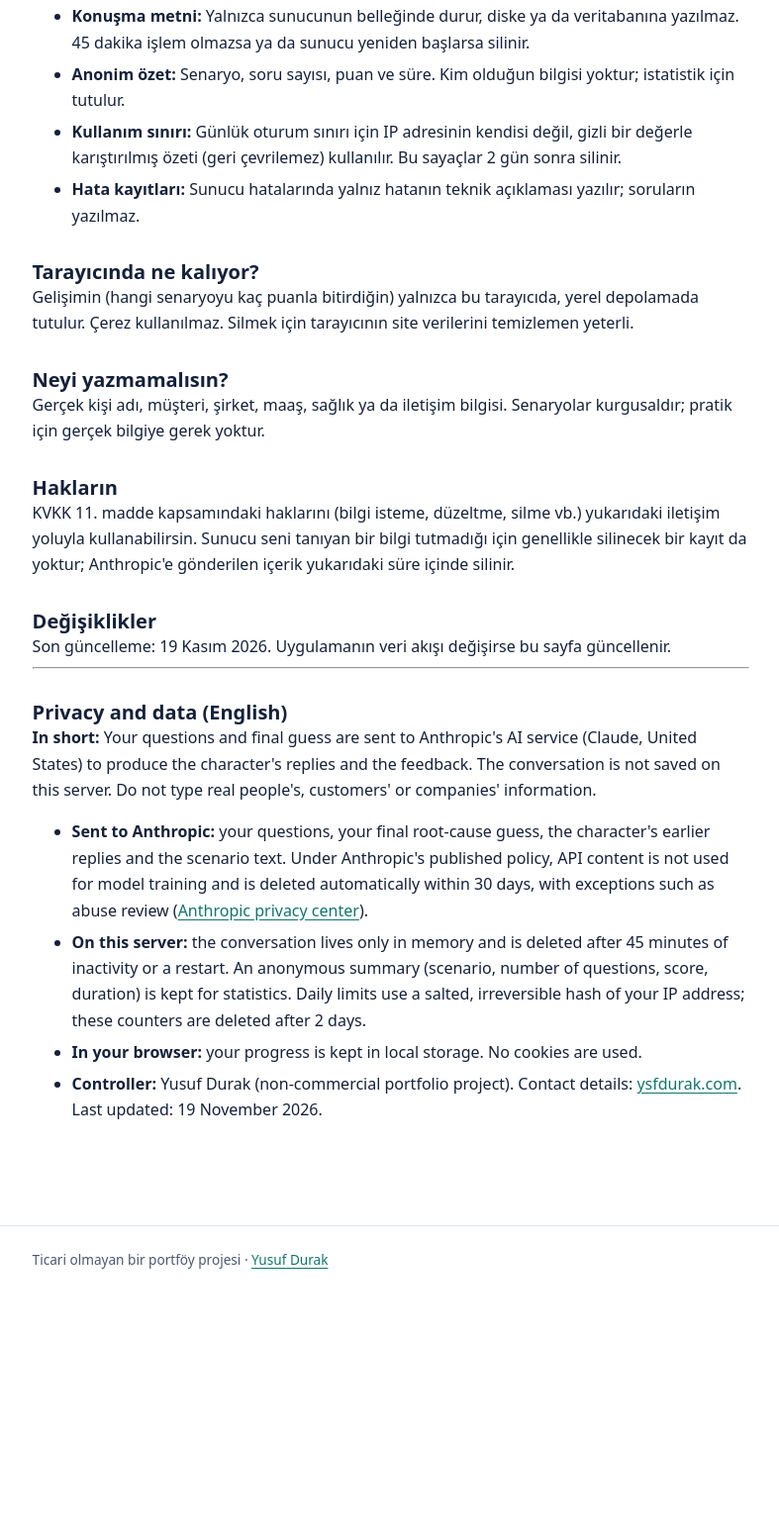
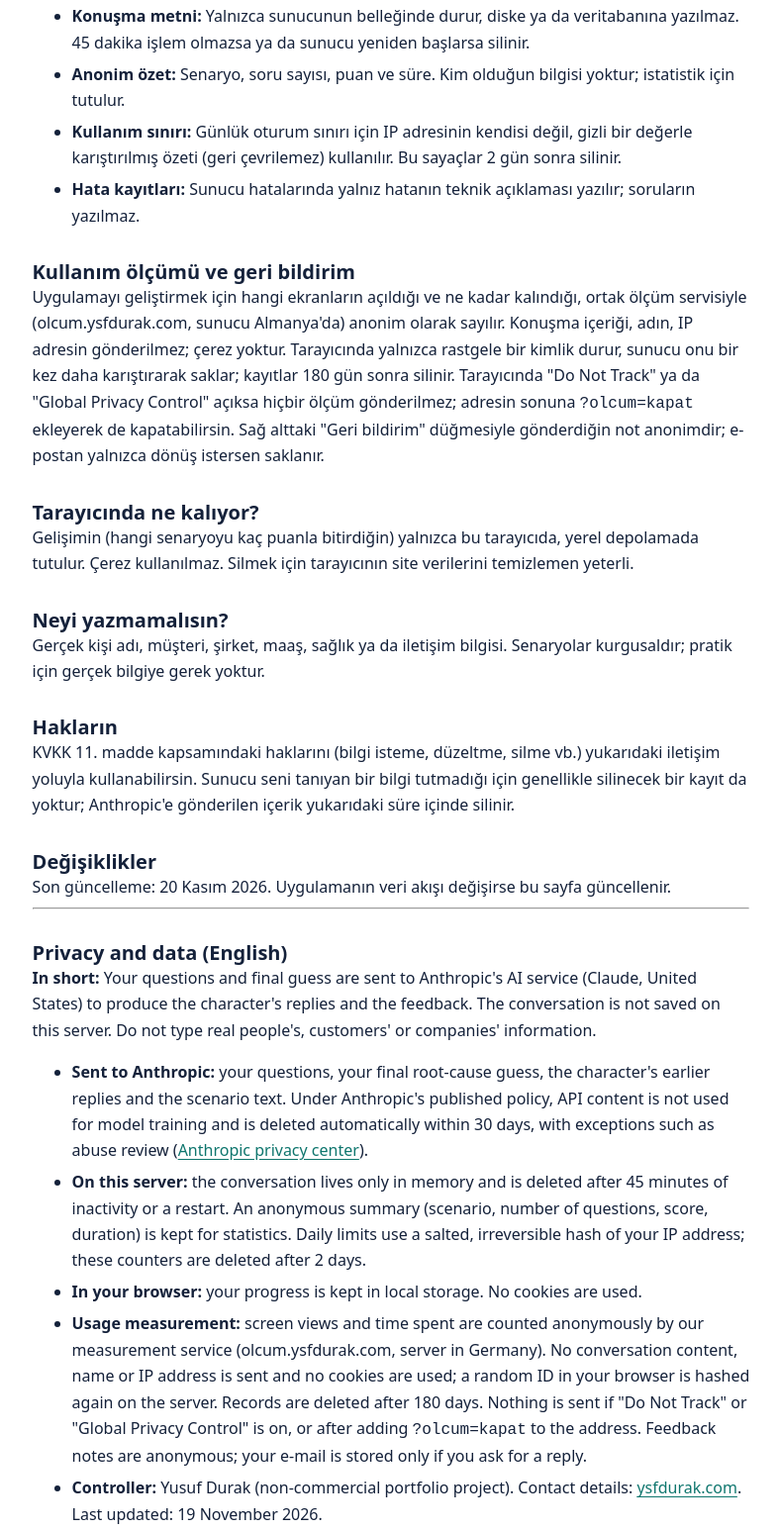
Before and after one commit to ysfdurak/diyalog-atolyesi, a website: page web/gizlilik.html in a window 1280 px wide. Shown: the part 682-2228 px from the top of the page at 99% size, without its empty margins (245-1032 px from the left). Before the commit the page ends 1997 px from the top, so only its background shows below. Drawn offline with Linux system fonts and the light colour scheme.

Commit message:
Ortak ölçüm ve geri bildirim (olcum.ysfdurak.com)
- Betik ve CSP: yalnız script-src ve connect-src olcum.ysfdurak.com'a açıldı; satır içi stil izni gerekmedi
- Gizlilik sayfası TR/EN güncellendi
- 35 test; yerel sunucuda politika ihlalsiz, düğme ve olay gönderimi denendi

Co-Authored-By: Claude Opus 5.5 <noreply@anthropic.com>
Claude-Session: https://claude.ai/code/session_01QKvCnsyRxH84TVVBvqKWcs

```diff
--- a/server/app.js
+++ b/server/app.js
@@ -137,7 +137,8 @@ export function createApp({ config, store, model: hamModel, bildirim = { gonder:
     res.setHeader('X-Content-Type-Options', 'nosniff');
     res.setHeader('Referrer-Policy', 'strict-origin-when-cross-origin');
     res.setHeader('X-Frame-Options', 'DENY');
-    res.setHeader('Content-Security-Policy', "default-src 'self'; img-src 'self' data:; object-src 'none'; base-uri 'none'; frame-ancestors 'none'; form-action 'self'");
+    // Ortak ölçüm servisi (olcum.ysfdurak.com): yalnız betiği ve olay gönderimi için izin; stil satır içi değil (adoptedStyleSheets).
+    res.setHeader('Content-Security-Policy', "default-src 'self'; script-src 'self' https://olcum.ysfdurak.com; connect-src 'self' https://olcum.ysfdurak.com; img-src 'self' data:; object-src 'none'; base-uri 'none'; frame-ancestors 'none'; form-action 'self'");
   }
 
   function json(res, durum, veri) {
--- a/web/gizlilik.html
+++ b/web/gizlilik.html
@@ -43,6 +43,9 @@
       <li><strong>Hata kayıtları:</strong> Sunucu hatalarında yalnız hatanın teknik açıklaması yazılır; soruların yazılmaz.</li>
     </ul>
 
+    <h2>Kullanım ölçümü ve geri bildirim</h2>
+    <p>Uygulamayı geliştirmek için hangi ekranların açıldığı ve ne kadar kalındığı, ortak ölçüm servisiyle (olcum.ysfdurak.com, sunucu Almanya'da) anonim olarak sayılır. Konuşma içeriği, adın, IP adresin gönderilmez; çerez yoktur. Tarayıcında yalnızca rastgele bir kimlik durur, sunucu onu bir kez daha karıştırarak saklar; kayıtlar 180 gün sonra silinir. Tarayıcında "Do Not Track" ya da "Global Privacy Control" açıksa hiçbir ölçüm gönderilmez; adresin sonuna <code>?olcum=kapat</code> ekleyerek de kapatabilirsin. Sağ alttaki "Geri bildirim" düğmesiyle gönderdiğin not anonimdir; e-postan yalnızca dönüş istersen saklanır.</p>
+
     <h2>Tarayıcında ne kalıyor?</h2>
     <p>Gelişimin (hangi senaryoyu kaç puanla bitirdiğin) yalnızca bu tarayıcıda, yerel depolamada tutulur. Çerez kullanılmaz. Silmek için tarayıcının site verilerini temizlemen yeterli.</p>
 
@@ -53,7 +56,7 @@
     <p>KVKK 11. madde kapsamındaki haklarını (bilgi isteme, düzeltme, silme vb.) yukarıdaki iletişim yoluyla kullanabilirsin. Sunucu seni tanıyan bir bilgi tutmadığı için genellikle silinecek bir kayıt da yoktur; Anthropic'e gönderilen içerik yukarıdaki süre içinde silinir.</p>
 
     <h2>Değişiklikler</h2>
-    <p>Son güncelleme: 19 Kasım 2026. Uygulamanın veri akışı değişirse bu sayfa güncellenir.</p>
+    <p>Son güncelleme: 20 Kasım 2026. Uygulamanın veri akışı değişirse bu sayfa güncellenir.</p>
 
     <hr>
     <section id="en" lang="en">
@@ -63,6 +66,7 @@
         <li><strong>Sent to Anthropic:</strong> your questions, your final root-cause guess, the character's earlier replies and the scenario text. Under Anthropic's published policy, API content is not used for model training and is deleted automatically within 30 days, with exceptions such as abuse review (<a href="https://privacy.claude.com/en/articles/7996866-is-my-data-used-for-model-training">Anthropic privacy center</a>).</li>
         <li><strong>On this server:</strong> the conversation lives only in memory and is deleted after 45 minutes of inactivity or a restart. An anonymous summary (scenario, number of questions, score, duration) is kept for statistics. Daily limits use a salted, irreversible hash of your IP address; these counters are deleted after 2 days.</li>
         <li><strong>In your browser:</strong> your progress is kept in local storage. No cookies are used.</li>
+        <li><strong>Usage measurement:</strong> screen views and time spent are counted anonymously by our measurement service (olcum.ysfdurak.com, server in Germany). No conversation content, name or IP address is sent and no cookies are used; a random ID in your browser is hashed again on the server. Records are deleted after 180 days. Nothing is sent if "Do Not Track" or "Global Privacy Control" is on, or after adding <code>?olcum=kapat</code> to the address. Feedback notes are anonymous; your e-mail is stored only if you ask for a reply.</li>
         <li><strong>Controller:</strong> Yusuf Durak (non-commercial portfolio project). Contact details: <a href="https://ysfdurak.com/">ysfdurak.com</a>. Last updated: 19 November 2026.</li>
       </ul>
     </section>
```
Also changed, not shown: web/index.html (+2 -0 lines).
